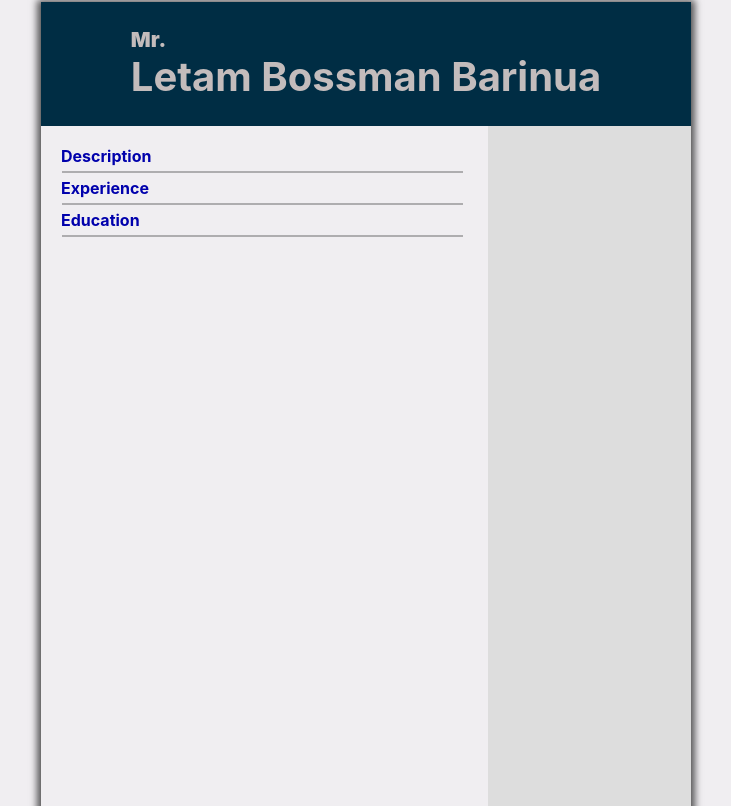
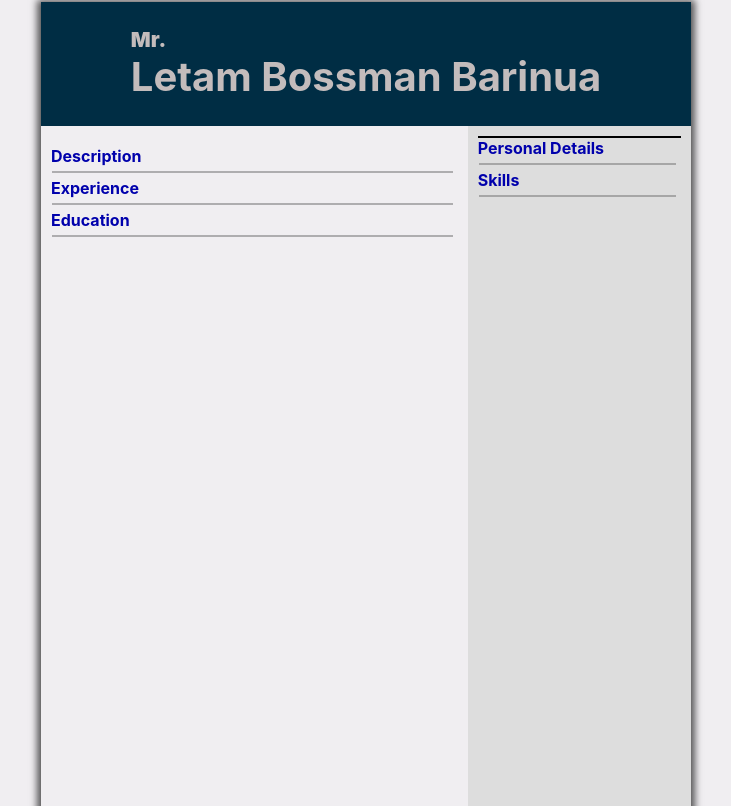
Before and after one commit to IAmYoungbossy/cv-app, a React (Create React App) app: page / in a window 1280 px wide. Shown: the part 634-1440 px from the top of the page, without its empty margins (274-1005 px from the left). Built offline with nearby package versions, Linux system fonts and the light colour scheme.

Commit message:
Add passport area, personal details and skills sections to CV

```diff
--- a/src/components/Cv-Application/Cv-Application.css
+++ b/src/components/Cv-Application/Cv-Application.css
@@ -33,10 +33,11 @@
 .other-fields {
   flex: 2;
   height: auto;
-  padding: 20px;
+  padding: 20px 10px;
 }
 
-.other-fields > hr {
+.other-fields > hr,
+.personal-details > hr {
   padding: 0px;
   margin-top: 5px;
   margin-left: 1px;
@@ -45,12 +46,20 @@
   border: 0.1px solid #80808094;
 }
 
-.other-fields > p {
+.other-fields > p,
+.personal-details > p {
   color: #0000ac;
   font-weight: bolder;
 }
 
 .personal-details {
   flex: 1;
+  padding: 10px;
   background-color: #ddd;
 }
+
+.photo {
+  width: 100%;
+  height: auto;
+  border: 1px solid;
+}
--- a/src/components/Cv-Application/Cv-Application.js
+++ b/src/components/Cv-Application/Cv-Application.js
@@ -23,7 +23,15 @@ export default class CvApp extends Component {
             <hr />
             <div className="education"></div>
           </div>
-          <div className="personal-details"></div>
+          <div className="personal-details">
+            <div className="photo"></div>
+            <p>Personal Details</p>
+            <hr />
+            <div className="details"></div>
+            <p>Skills</p>
+            <hr />
+            <div className="skills"></div>
+          </div>
         </div>
       </div>
     );
```
